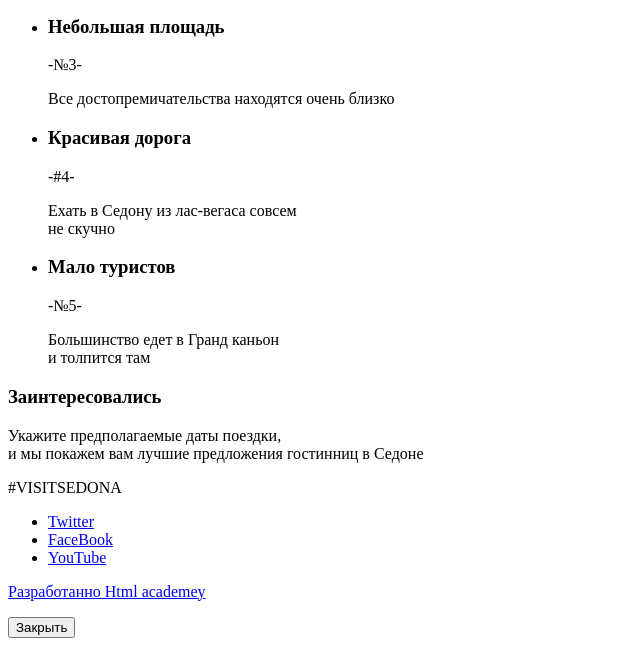
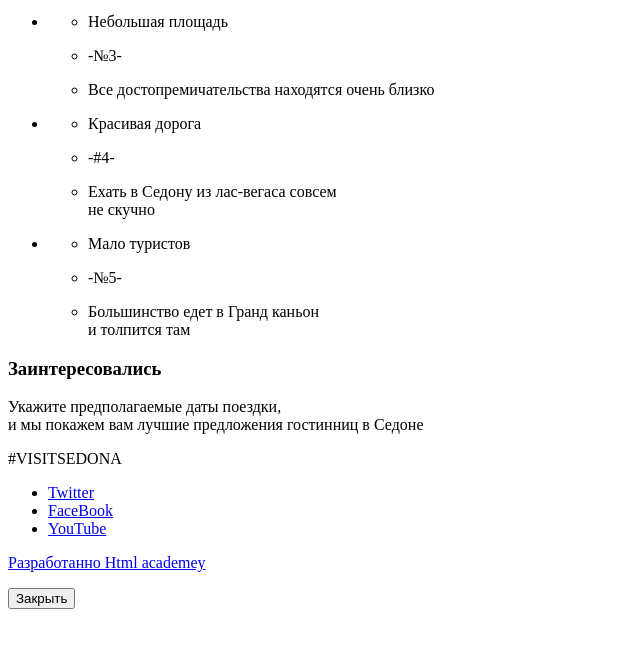
Before and after one commit to andrei-sukhanov/1174553-sedona-26, a plain HTML site: page index.html in a window 1280 px wide. Shown: the part 895-1541 px from the top of the page, without its empty margins (0-640 px from the left). After the commit the page ends 1512 px from the top, so only its background shows below. Drawn offline with Linux system fonts and the light colour scheme.

Commit message:
Работа над ошибками
Сделал вроде так как должно быть

```diff
--- a/index.html
+++ b/index.html
@@ -52,19 +52,43 @@
         <section>
             <ul>
                 <li>
-                    <h3>Небольшая площадь</h3>
+                  <ul>
+                    <li>
+                    <p>Небольшая площадь</p>
+                    </li>
+                    <li>
                     <p>-№3-</p>
+                    </li>
+                    <li>
                     <p>Все достопремичательства находятся очень близко</p>
+                    </li>
+                  </ul>
                 </li>
                 <li>
-                    <h3>Красивая дорога</h3>
+                  <ul>
+                    <li>
+                    <p>Красивая дорога</p>
+                    </li>
+                    <li>
                     <p>-#4-</p>
+                    </li>
+                    <li>
                     <p>Ехать в Седону из лас-вегаса совсем <br>не скучно</p>
-                </li>
-                <li>
-                    <h3>Мало туристов</h3>
+                    </li>
+                  </ul>
+               </li>
+               <li>
+                  <ul>
+                    <li>
+                    <p>Мало туристов<p>
+                    </li>
+                    <li>
                     <p>-№5-</p>
+                    </li>
+                    <li>
                     <p>Большинство едет в Гранд каньон <br>и толпится там</p>
+                    </li>
+                  </ul>
                 </li>
             </ul>
         </section>
```
